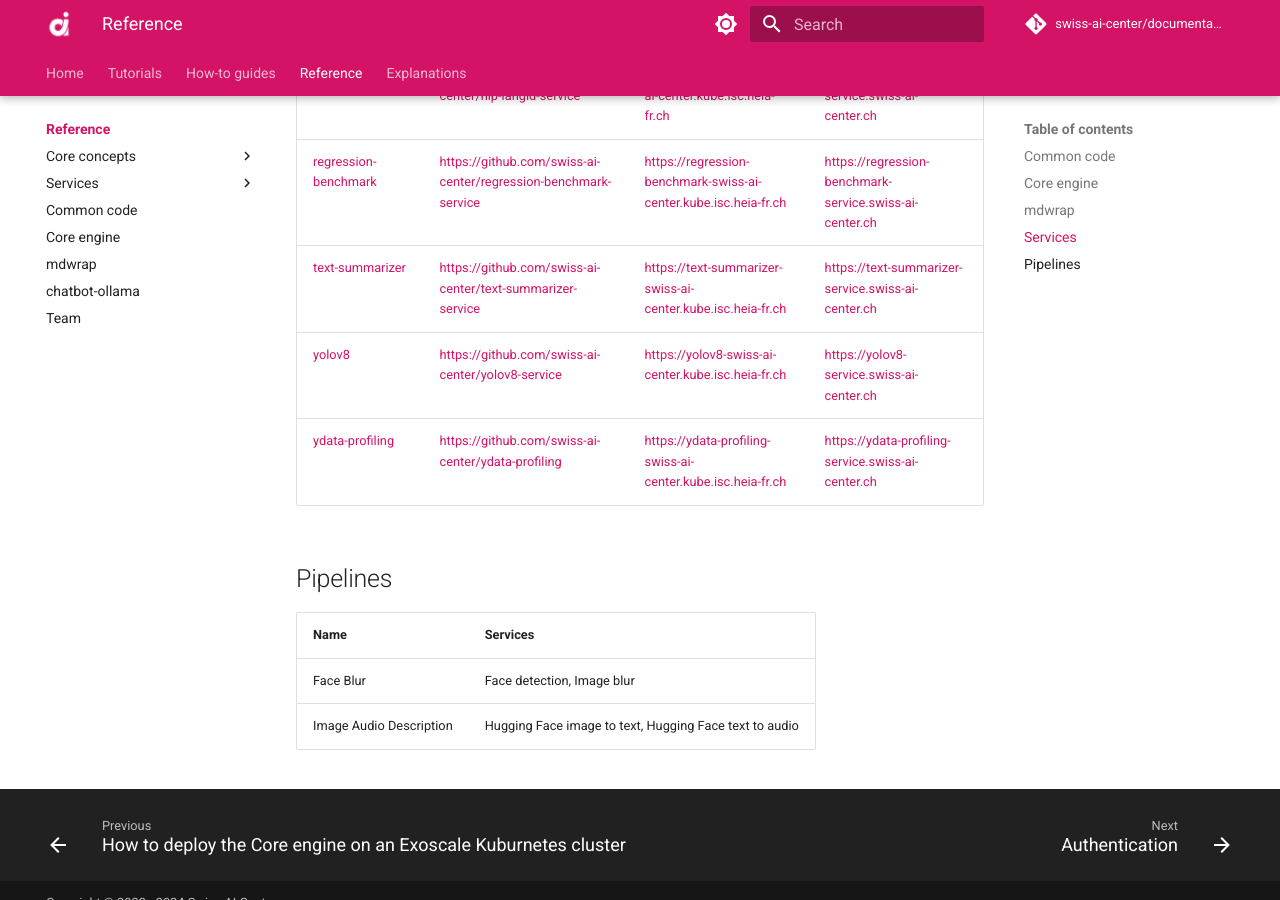
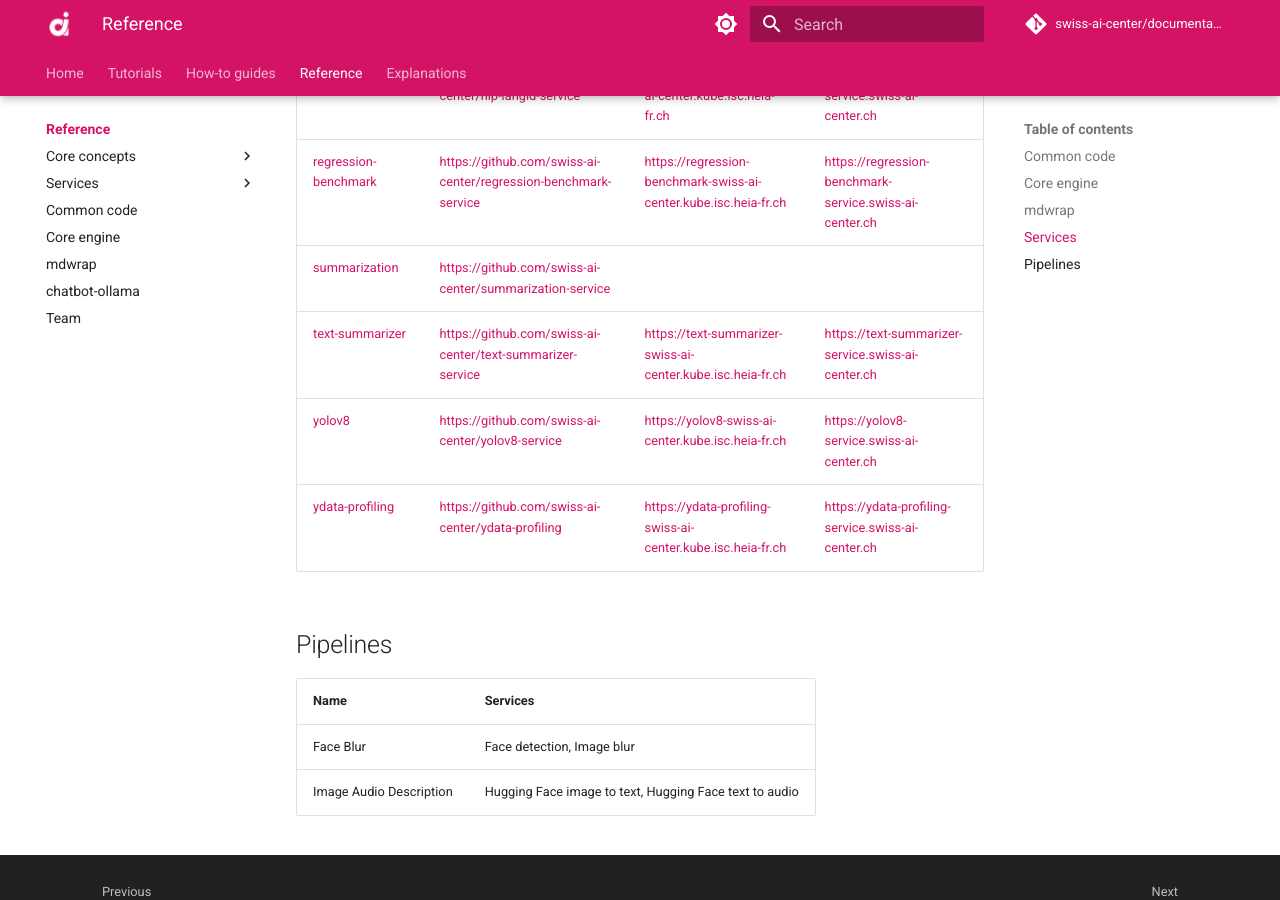
Before and after one commit to swiss-ai-center/documentation, an MkDocs documentation site: the page built from docs/reference/index.md, in a window 1280 px wide and 900 px high, scrolled down 3167 px. Built offline with MkDocs 1.6.1 and Material for MkDocs 9.7.7, drawn with Linux system fonts in a browser that asks for light colours; comment, search, counter and statistics services are not loaded; part of the change alters nothing that is shown.

Commit message:
feat summarization service documentation (#102)

```diff
--- a/docs/reference/index.md
+++ b/docs/reference/index.md
@@ -61,6 +61,7 @@ mdwrap is a command line tool to format our Markdown documentation made with
 | [integrity-checker](./services/integrity-checker.md)                   | <https://github.com/swiss-ai-center/integrity-checker-service>          | <https://intergrity-checker-swiss-ai-center.kube.isc.heia-fr.ch>         | <https://intergrity-checker-service.swiss-ai-center.ch>       |
 | [nlp-langid](./services/nlp-langid.md)                                 | <https://github.com/swiss-ai-center/nlp-langid-service>                 | <https://nlp-langid-swiss-ai-center.kube.isc.heia-fr.ch>                 | <https://nlp-langid-service.swiss-ai-center.ch>               |
 | [regression-benchmark](./services/regression-benchmark.md)             | <https://github.com/swiss-ai-center/regression-benchmark-service>       | <https://regression-benchmark-swiss-ai-center.kube.isc.heia-fr.ch>       | <https://regression-benchmark-service.swiss-ai-center.ch>     |
+| [summarization](./services/summarization.md)                       | <https://github.com/swiss-ai-center/summarization-service>            |
 | [text-summarizer](./services/text-summarizer.md)                       | <https://github.com/swiss-ai-center/text-summarizer-service>            | <https://text-summarizer-swiss-ai-center.kube.isc.heia-fr.ch>            | <https://text-summarizer-service.swiss-ai-center.ch>          |
 | [yolov8](./services/yolov8.md)                                         | <https://github.com/swiss-ai-center/yolov8-service>                     | <https://yolov8-swiss-ai-center.kube.isc.heia-fr.ch>                     | <https://yolov8-service.swiss-ai-center.ch>                   |
 | [ydata-profiling](./services/ydata-profiling.md)                       | <https://github.com/swiss-ai-center/ydata-profiling>                    | <https://ydata-profiling-swiss-ai-center.kube.isc.heia-fr.ch>            | <https://ydata-profiling-service.swiss-ai-center.ch>          |
--- /dev/null
+++ b/docs/reference/services/summarization.md
@@ -0,0 +1,43 @@
+# summarization
+
+- [:material-account-group: Main author - HE-Arc](https://www.hes-so.ch/swiss-ai-center/equipe)
+- [:material-git: Code](https://github.com/swiss-ai-center/summarization-service)
+- [:material-kubernetes: Deployment configuration](https://github.com/swiss-ai-center/summarization-service/tree/main/kubernetes)
+- [:material-test-tube: Staging](https://summarization-swiss-ai-center.kube.isc.heia-fr.ch/docs)
+- [:material-factory: Production](https://summarization-service.swiss-ai-center.ch)
+
+## Description
+
+!!! note
+
+    More information about the service specification can be found in the
+    [**Core concepts > Service**](../core-concepts/service.md) documentation.
+
+This service uses
+[langchain](https://python.langchain.com/docs/get_started/introduction) and LLMs
+to create summaries of documents. The technique used for the summarization is
+the
+[Map/reduce](https://python.langchain.com/v0.2/docs/tutorials/summarization/#map-reduce)
+technique showed by langchain. Each document will be summarized individually
+(Mapping phase) and then all the summaries will be combined into a single
+summary (Reduce phase).
+
+The LLMs used by this service are hosted by [Ollama](https://ollama.ai/).
+
+## Environment variables
+
+Check the
+[**Core concepts > Service > Environment variables**](../core-concepts/service.md#environment-variables)
+documentation for more details.
+
+## Run the tests with Python
+
+Check the
+[**Core concepts > Service > Run the tests with Python**](../core-concepts/service.md#run-the-tests-with-python)
+documentation for more details.
+
+## Start the service locally
+
+Check the
+[**Core concepts > Service > Start the service locally**](../core-concepts/service.md#start-the-service-locally)
+documentation for more details.
--- a/mkdocs.yml
+++ b/mkdocs.yml
@@ -62,6 +62,7 @@ nav:
           - integrity-checker service: reference/services/integrity-checker.md
           - nlp-langid service: reference/services/nlp-langid.md
           - regression-benchmark service: reference/services/regression-benchmark.md
+          - summarization service: reference/services/summarization.md
           - text-summarizer service: reference/services/text-summarizer.md
           - yolov8 service: reference/services/yolov8.md
           - ydata-profiling service: reference/services/ydata-profiling.md
```
